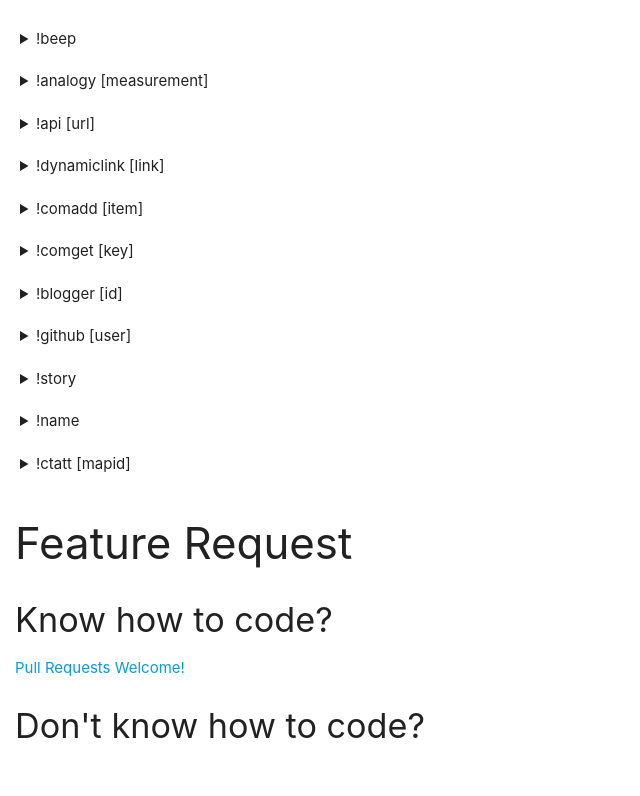
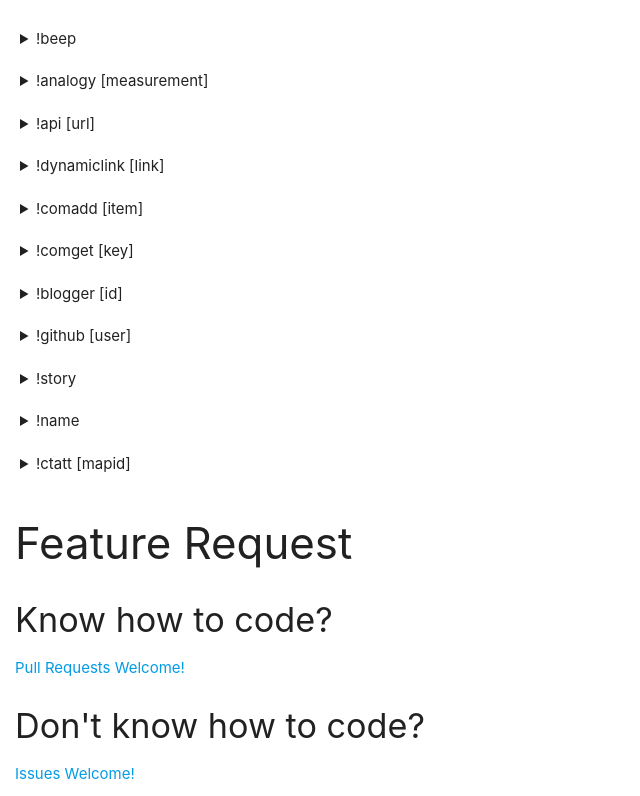
Before and after one commit to SISBEST/SBot, a website: page index.html in a window 1280 px wide. Shown: the part 486-1282 px from the top of the page, without its empty margins (0-640 px from the left). Before the commit the page ends 1259 px from the top, so only its background shows below. Drawn offline with nearby package versions, Linux system fonts and the light colour scheme.

Commit message:
Update page 2/2

```diff
--- a/index.html
+++ b/index.html
@@ -70,7 +70,7 @@
 		<h4>Know how to code?</h4>
 		<a href="https://github.com/SISBEST/SBot">Pull Requests Welcome!</a>
 		<h4>Don't know how to code?</h4>
-
+		<a href="https://github.com/SISBEST/SBot/issues">Issues Welcome!</a>
 		<script src="https://cdnjs.cloudflare.com/ajax/libs/materialize/1.0.0/js/materialize.min.js"></script>
   </body>
 </html>
```
